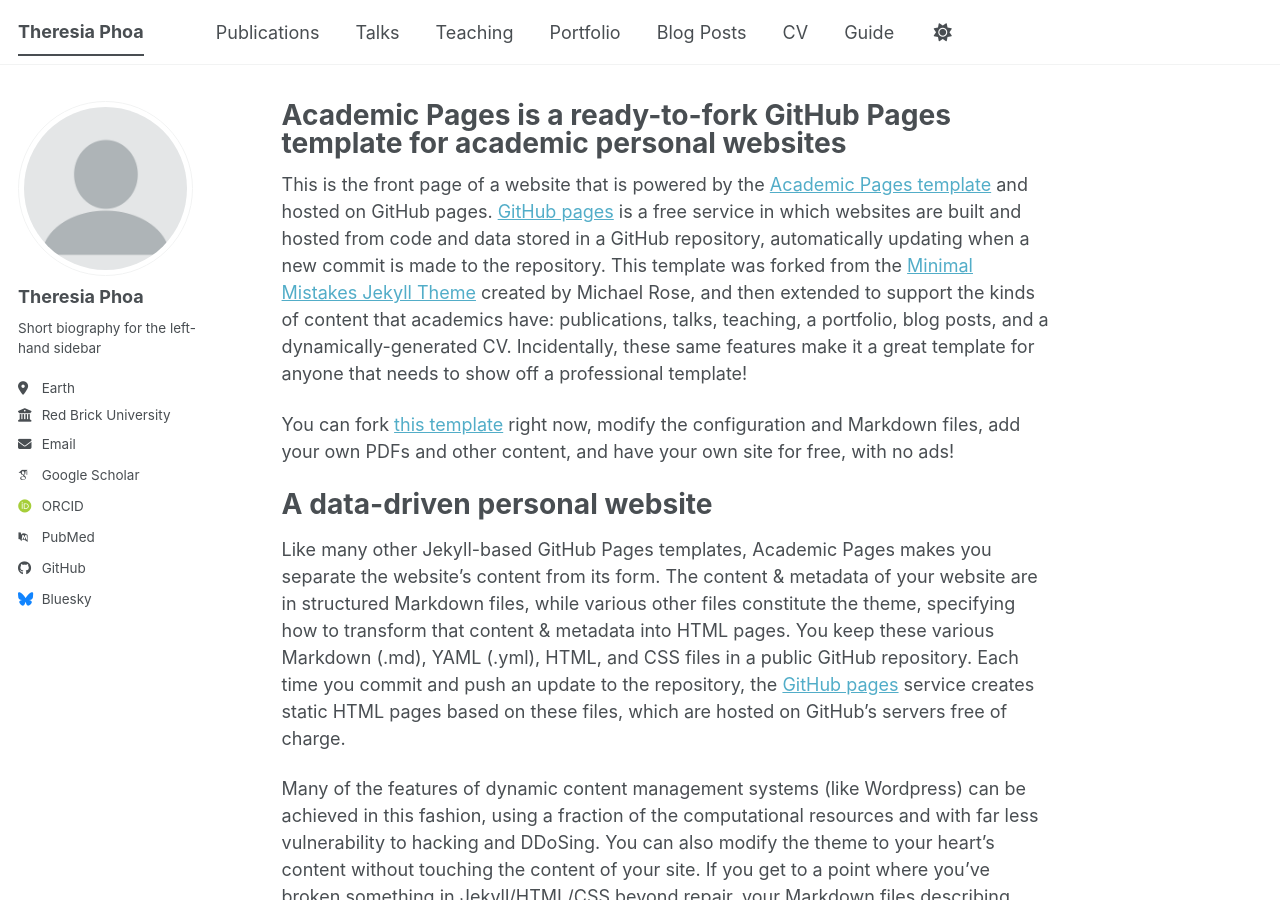
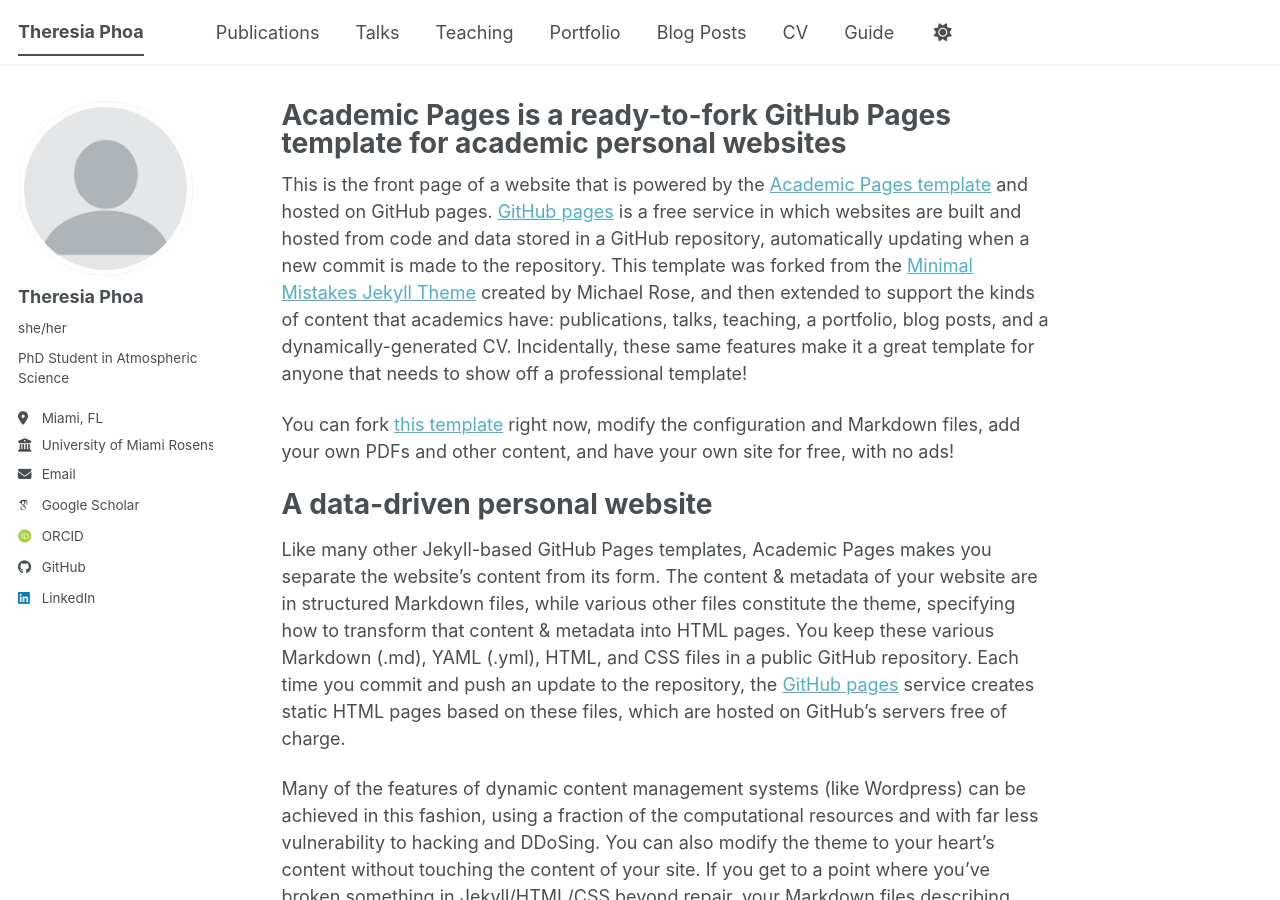
Before and after one commit to theresiabp/theresiabp.github.io, a Jekyll site: the page built from _pages/about.md, in a window 1280 px wide and 900 px high. Built offline with Jekyll 4.4.1, drawn with Linux system fonts in a browser that asks for light colours; some web fonts are replaced; a script bundle is joined from its source files by our own code; library files that are not in the unit come from our copies.

Commit message:
Update personal information in _config.yml

```diff
--- a/_config.yml
+++ b/_config.yml
@@ -25,12 +25,12 @@
   # Biographic information
   avatar           : "profile.png"
   name             : "Theresia Phoa"
-  pronouns         : # example: "she/her"
-  bio              : "Short biography for the left-hand sidebar"
-  location         : "Earth"
-  employer         : "Red Brick University"
+  pronouns         : "she/her"
+  bio              : "PhD Student in Atmospheric Science"
+  location         : "Miami, FL"
+  employer         : "University of Miami Rosenstiel School"
   uri              : # URL
-  email            : "none@example.org"
+  email            : "theresia.phoa@miami.edu"
 
   # Academic websites
   academia         : # URL
@@ -41,7 +41,7 @@
   orcid            : "https://orcid.org/yourorcidurl"
   semantic         : # URL
   ssrn             : # URL
-  pubmed           : "https://www.ncbi.nlm.nih.gov/pubmed/?term=john+snow"
+  pubmed           : # URL
   researchgate     : # URL
   scopus           : # URL
   zotero           : # URL
@@ -51,13 +51,13 @@
   bitbucket        : # Username - Update with your username on the site
   codepen          : # Username
   dribbble         : # Username
-  github           : "academicpages"
+  github           : "theresiabp"
   kaggle           : # Username
   stackoverflow    : # User number or user number and name (i.e., use "1" or "1/jeff-atwood")
 
   # Social media
   artstation       : # Username
-  bluesky          : "bsky.app" # Replace this with you Bluesky username
+  bluesky          : # Username
   facebook         : # Username
   flickr           : # Username
   foursquare       : # Username
@@ -66,7 +66,7 @@
   keybase          : # Username
   instagram        : # Username
   lastfm           : # Username
-  linkedin         : # Username
+  linkedin         : "theresia-bernadette"
   mastodon         : # URL
   medium           : # URL
   pinterest        : # Username
```
